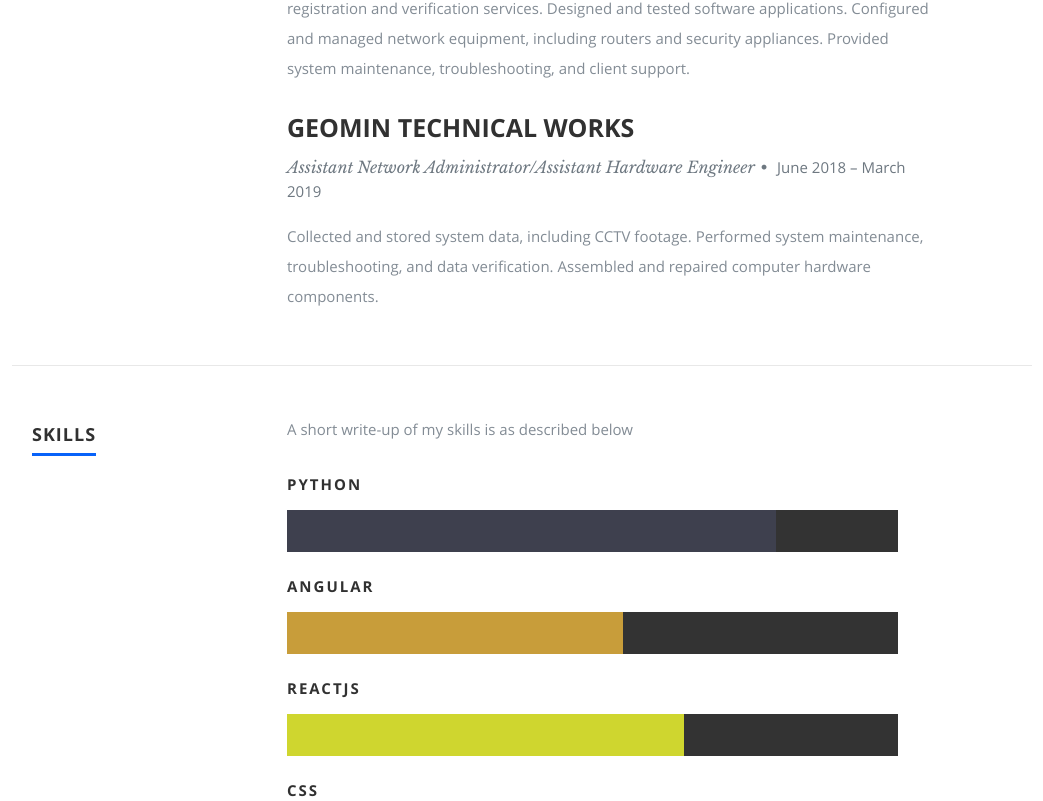
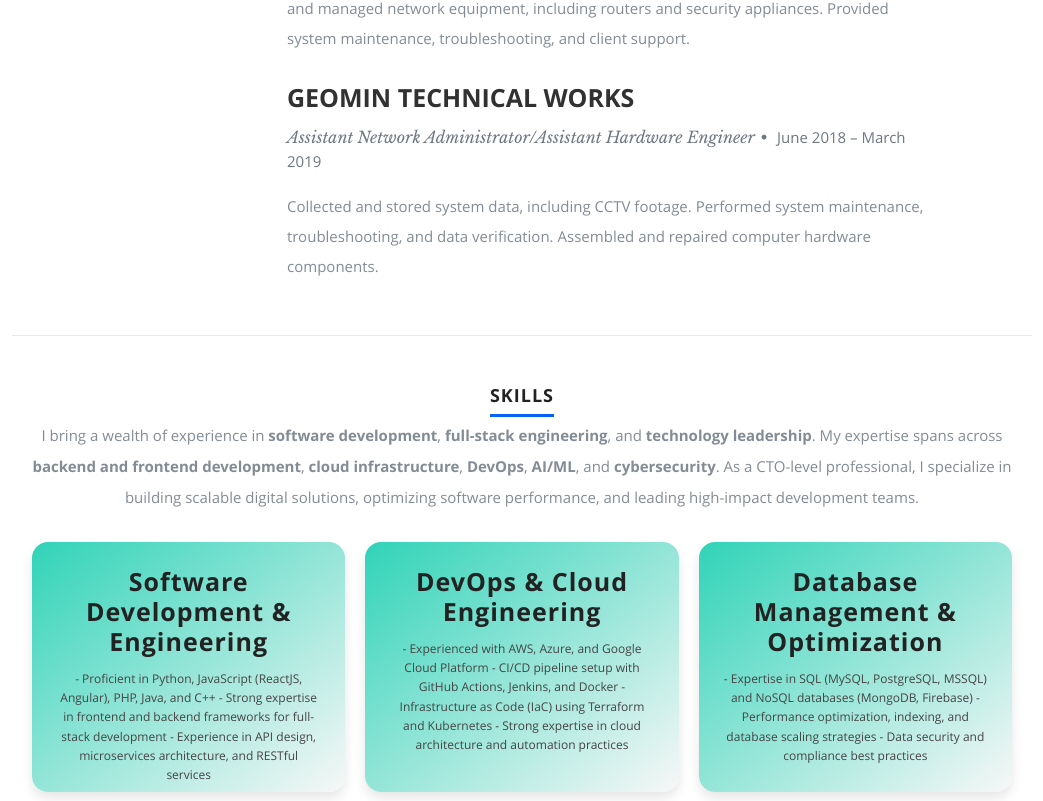
Before and after one commit to purityruth/myportfolio-resume, a React (Create React App) app: page / in a window 1280 px wide. Shown: the part 2613-3414 px from the top of the page, without its empty margins (118-1161 px from the left). Built offline with nearby package versions, Linux system fonts and the light colour scheme.

Commit message:
Data and components updates

```diff
--- a/public/css/layout.css
+++ b/public/css/layout.css
@@ -1022,3 +1022,107 @@ footer .social-links li:first-child { margin-left: 0; }
 .github-btn{
    background-color: #34495e !important;
 }
+
+
+.skills-container {
+   display: grid;
+   grid-template-columns: repeat(auto-fit, minmax(280px, 1fr));
+   gap: 20px;
+   justify-content: center;
+   align-items: center;
+   margin-top: 20px;
+   margin-bottom: 5rem;
+   padding: 0 20px;
+}
+
+.skill-card {
+   background: linear-gradient(to bottom right, rgb(48, 211, 184), #f7f7f7); /* Vibrant gradient */
+   color: #222;
+   padding: 25px;
+   border-radius: 16px;
+   box-shadow: 0px 6px 12px rgba(0, 0, 0, 0.1);
+   text-align: center;
+   transition: transform 0.3s ease-in-out, box-shadow 0.3s ease-in-out, background 0.3s ease-in-out;
+   height: 25rem; /* Fixed uniform height */
+   display: flex;
+   flex-direction: column;
+   justify-content: space-between;
+   align-items: center;
+}
+
+.skill-card:hover {
+   transform: scale(1.07);
+   box-shadow: 0px 8px 20px rgba(0, 0, 0, 0.2);
+   background: linear-gradient(to bottom right,rgb(87, 179, 255), #f7f7f7); /* Vibrant hover effect */
+}
+
+.skill-card h3 {
+   font-size: clamp(1.2rem, 2vw, 1.4rem);
+   margin-bottom: 12px;
+   font-weight: 500;
+   color: #222;
+   letter-spacing: 1px;
+}
+
+.skill-card p {
+   font-size: clamp(1rem, 1.2vw, 1.2rem);
+   line-height: 1.6;
+   font-weight: 400;
+   color: #444;
+   margin-bottom: 15px;
+   text-align: center;
+   text-decoration: none;
+}
+
+.skill-card .skill-icon {
+   font-size: 2.5rem;
+   color: #4c8bf5;
+   margin-bottom: 15px;
+}
+
+.skill-card .skill-title {
+   font-weight: 700;
+   color: #222;
+   font-size: clamp(1.3rem, 1.5vw, 1.7rem);
+   margin-bottom: 10px;
+}
+
+.skill-card .skill-description {
+   color: #666;
+   font-size: clamp(1rem, 1.1vw, 1.2rem);
+   line-height: 1.7;
+}
+
+.skill-card .skills-container {
+   display: flex;
+   justify-content: center;
+   align-items: center;
+   gap: 10px;
+}
+
+.skill-card .skill-item {
+   font-size: 0.9rem;
+   font-weight: 500;
+   color: #4c8bf5;
+   padding: 5px 15px;
+   background-color: #f0f4ff;
+   border-radius: 20px;
+   margin: 2px;
+   transition: background-color 0.3s ease-in-out;
+}
+
+.skill-card .skill-item:hover {
+   background-color: #4c8bf5;
+   color: #fff;
+}
+
+/* Mobile Optimization */
+@media (max-width: 600px) {
+   .skills-container {
+      grid-template-columns: 1fr;
+   }
+
+   .skill-card {
+      padding: 15px;
+   }
+}
--- a/public/resumeData.json
+++ b/public/resumeData.json
@@ -1,9 +1,9 @@
 {
   "main": {
     "name":"Purity Ruth",
-    "description":"I am a full stack developer engineer well versed in numerous programming languages which include React, Python, Django, Laravel, Angular and vue.js.  I have a good experience with all stages of the development cycle for dynamic web projects. I have excellent design skills, development and deployment management abilities to produce flawless applications. ",
+    "description": "I am a Full Stack Developer with expertise in React, Python, Django, Laravel, Angular, and Vue.js. With strong experience in team leadership, project management, and DevOps practices, I drive successful project delivery and team collaboration. I manage the full development lifecycle, from design to deployment, ensuring high-quality applications. Additionally, I have expertise in SEO to optimize web performance and visibility.",
     "image":"profilepic1.jpg",
-    "bio":"I would describe myself as someone who is creative, objective oriented, innovative, hardworking and timeline oriented. I am also an individual known to make sure things work perfectly and as intended, in order to provide high level efficiency. I am able to recognize my capabilities and work well in accordance to desired expectations, to enhance client satisfaction with my work. I am able to work with my skills proficiently to provide the best services and I always look forward to get solutions as much as possible using technology.",
+    "bio":"I am a creative, goal-oriented, and innovative professional with strong leadership and team management abilities. Known for my commitment to ensuring things work perfectly and as intended, I focus on delivering high-level results while meeting deadlines. I excel at guiding teams to success, fostering collaboration, and empowering individuals to reach their full potential. With a keen understanding of client needs, I use my skills to align projects with expectations, ensuring satisfaction. I am passionate about leveraging technology to solve problems and continuously strive to provide the best solutions.",
     "contactmessage":"Please write your message here to get in touch with me.",
     "email": "purityruth09@gmail.com",
     "phone": "+254746862634",
@@ -12,7 +12,7 @@
     "address":{
       "street":"Nairobi",
       "city":"Nairobi",
-      "state":"Nairobi, Kenya",
+      "state":", Kenya",
       "zip": "681-00216"
     },
     "website": "http://www.purityruth.co.ke",
@@ -99,7 +99,35 @@
         "description": "Collected and stored system data, including CCTV footage. Performed system maintenance, troubleshooting, and data verification. Assembled and repaired computer hardware components."
       }
     ],
-    "skills":[
+
+    "skills": [
+      {
+        "title": "Software Development & Engineering",
+        "description": "- Proficient in Python, JavaScript (ReactJS, Angular), PHP, Java, and C++\n- Strong expertise in frontend and backend frameworks for full-stack development\n- Experience in API design, microservices architecture, and RESTful services"
+      },
+      {
+        "title": "DevOps & Cloud Engineering",
+        "description": "- Experienced with AWS, Azure, and Google Cloud Platform\n- CI/CD pipeline setup with GitHub Actions, Jenkins, and Docker\n- Infrastructure as Code (IaC) using Terraform and Kubernetes\n- Strong expertise in cloud architecture and automation practices"
+      },
+      {
+        "title": "Database Management & Optimization",
+        "description": "- Expertise in SQL (MySQL, PostgreSQL, MSSQL) and NoSQL databases (MongoDB, Firebase)\n- Performance optimization, indexing, and database scaling strategies\n- Data security and compliance best practices"
+      },
+      {
+        "title": "AI & Machine Learning",
+        "description": "- Proficient in TensorFlow, PyTorch, and Scikit-Learn\n- Model training, NLP, and computer vision\n- AI-powered automation and predictive analytics"
+      },
+      {
+        "title": "Cybersecurity & Data Protection",
+        "description": "- Security best practices, encryption, and secure coding\n- Vulnerability assessments and penetration testing\n- Compliance with GDPR, HIPAA, and other security standards"
+      },
+      {
+        "title": "Leadership & Technical Strategy",
+        "description": "- CTO-level experience in leading cross-functional development teams\n- Technology strategy, digital transformation, and business growth through tech innovation\n- Agile development methodologies, team mentoring, and project management"
+      }
+    ],
+
+    "stacks":[
       {
         "name":"Python",
         "level":"80%"
--- a/src/Components/About.js
+++ b/src/Components/About.js
@@ -38,20 +38,16 @@ class About extends Component {
                     <span>Purity</span>
                     <br />
                     <span>
-                      {street}
-                      <br />
                       {city} {state}, {zip}
                     </span>
-                    <br />
-                    <span>{phone}</span>
                     <br />
                     <span>{email}</span>
                   </p>
                 </div>
                 <div className="columns download">
                   <p>
-                    <a href={resumeDownload} className="button">
-                      <i className="fa fa-download"></i>Download Resume
+                    <a href="/resume.pdf" className="button" download>
+                      <i className="fa fa-download"></i> Download Resume
                     </a>
                   </p>
                 </div>
--- a/src/Components/Resume.js
+++ b/src/Components/Resume.js
@@ -1,5 +1,6 @@
 import React, { Component } from "react";
 import Slide from "react-reveal";
+import Fade from "react-reveal";
 
 class Resume extends Component {
   getRandomColor() {
@@ -41,16 +42,25 @@ class Resume extends Component {
       );
     });
 
-    const skills = this.props.data.skills.map((skills) => {
+    const stacks = this.props.data.stacks.map((stacks) => {
       const backgroundColor = this.getRandomColor();
-      const className = "bar-expand " + skills.name.toLowerCase();
-      const width = skills.level;
+      const className = "bar-expand " + stacks.name.toLowerCase();
+      const width = stacks.level;
 
       return (
-        <li key={skills.name}>
+        <li key={stacks.name}>
           <span style={{ width, backgroundColor }} className={className}></span>
-          <em>{skills.name}</em>
+          <em>{stacks.name}</em>
         </li>
+      );
+    });
+
+    const skills = this.props.data.skills.map((skill, index) => {
+      return (
+        <div key={index} className="skill-card m-3 p-4">
+          <h3 className="mb-4" style={{ color: "#222" }}>{skill.title}</h3>
+          <p>{skill.description}</p>
+        </div>
       );
     });
 
@@ -85,18 +95,43 @@ class Resume extends Component {
         </Slide>
 
         <Slide left duration={1300}>
-          <div className="row skill">
+          <div className="row container d-flex flex-column align-items-center text-center">
+            <h1 className="mb-4" style={{ color: "#222" }}>
+              <span>Skills</span>
+            </h1>
+
+            <p>
+              I bring a wealth of experience in <strong>software development</strong>,
+              <strong> full-stack engineering</strong>, and <strong>technology leadership</strong>.
+              My expertise spans across <strong>backend and frontend development</strong>,
+              <strong> cloud infrastructure</strong>, <strong>DevOps</strong>,
+              <strong> AI/ML</strong>, and <strong>cybersecurity</strong>.
+              As a CTO-level professional, I specialize in building scalable digital solutions,
+              optimizing software performance, and leading high-impact development teams.
+            </p>
+
+            <div className="skills-container d-flex flex-wrap justify-content-center">
+              {skills}
+            </div>
+          </div>
+        </Slide>
+
+
+        <Slide left duration={1300}>
+          <div className="row stack">
             <div className="three columns header-col">
               <h1>
-                <span>Skills</span>
+                <span>Stacks</span>
               </h1>
             </div>
 
             <div className="nine columns main-col">
               <p>{skillmessage}</p>
 
+
+
               <div className="bars">
-                <ul className="skills">{skills}</ul>
+                <ul className="skills">{stacks}</ul>
               </div>
             </div>
           </div>
```
Also changed, not shown: src/Components/Contact.js (+125 -29 lines), 1 other file (tests, documents, lock files or other folders).
